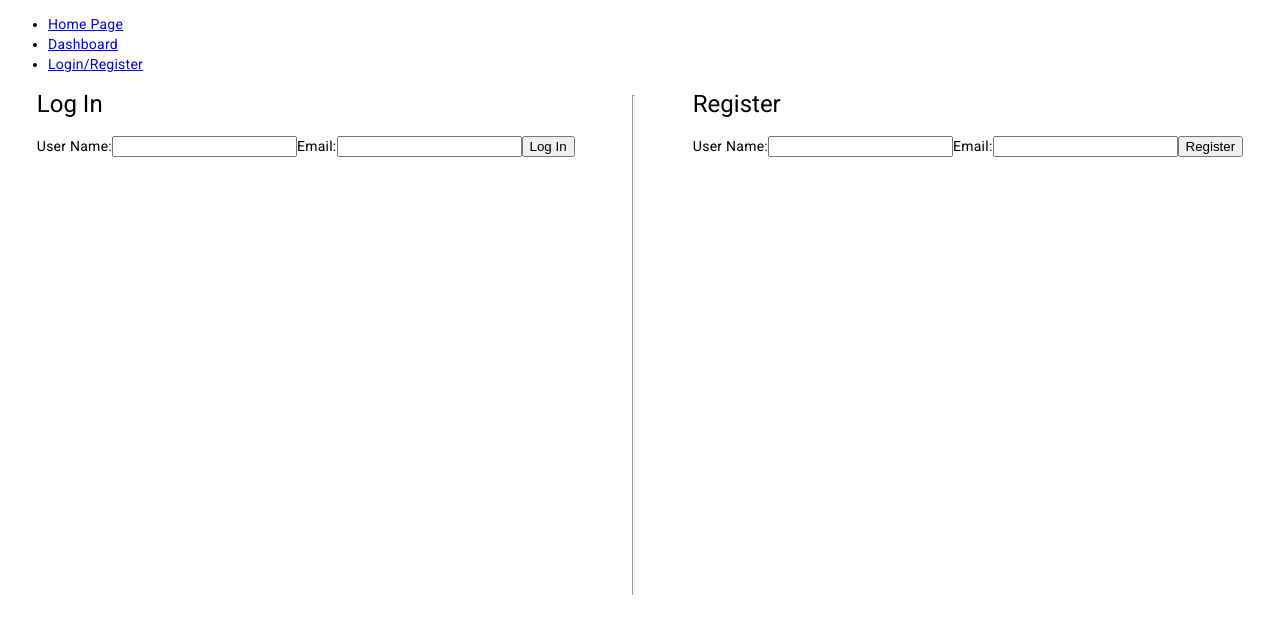
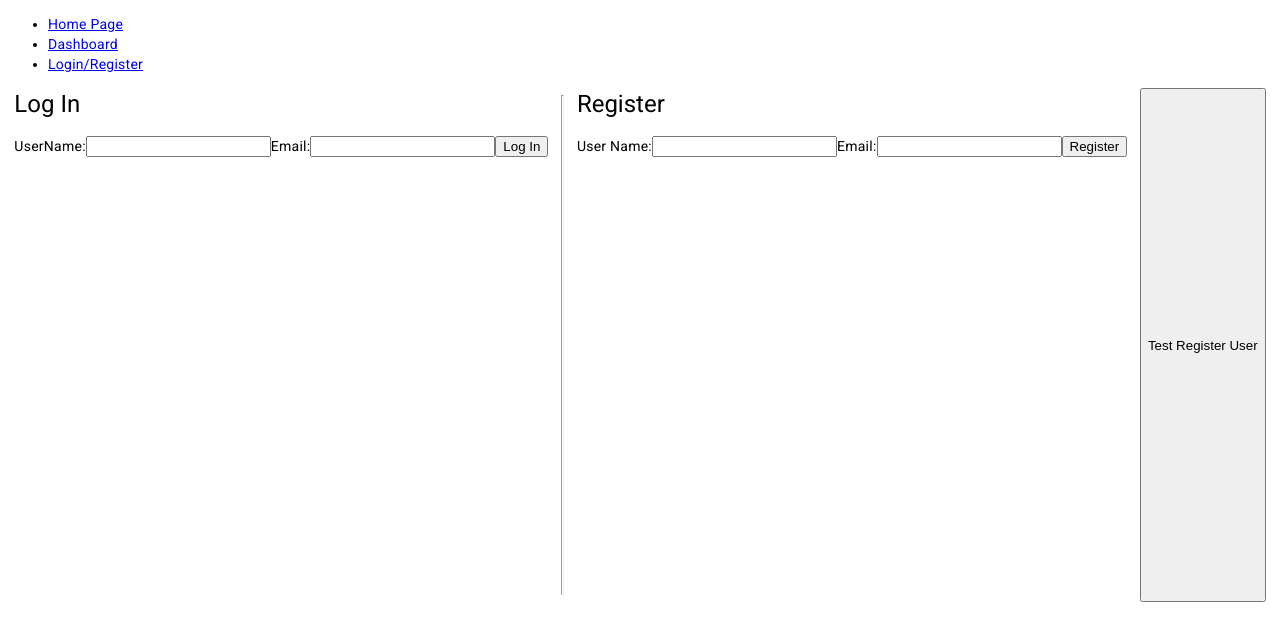
Before and after one commit to kouvang322/Task_Tracker, an Angular app: page /LoginOrRegister in a window 1280 px wide. Shown: the top 640 px of the page. Built offline with nearby package versions, Linux system fonts and the light colour scheme.

Commit message:
connected create new user

```diff
--- a/src/app/component/dashboard/dashboard.component.ts
+++ b/src/app/component/dashboard/dashboard.component.ts
@@ -24,7 +24,6 @@ import { MatInputModule } from '@angular/material/input';
 import { MatFormFieldModule } from '@angular/material/form-field';
 import { Task } from '../../interfaces/Task';
 import { NeonDbService } from '../../services/neon-db.service';
-import { MatSlideToggleModule } from '@angular/material/slide-toggle';
 import { FormBuilder, FormGroup, Validators } from '@angular/forms';
 
 
--- a/src/app/component/homepage/homepage.component.html
+++ b/src/app/component/homepage/homepage.component.html
@@ -1,2 +1,2 @@
 <h2>Welcome to Task Tracker</h2>
-<button (click)="GoToLoginOrRegisterPage()">Log In / Register</button>
+<button (click)="GoToLoginOrRegisterPage()">Login / Register</button>
--- a/src/app/component/login-or-register/login-or-register.component.html
+++ b/src/app/component/login-or-register/login-or-register.component.html
@@ -2,7 +2,7 @@
     <div style="float: left;">
         <h1>Log In</h1>
         <form action="/submit-LogIn" method="post">
-            <label for="LogInUserName">User Name:</label>
+            <label for="LogInUserName">UserName:</label>
             <input type="text" id="LogInUserName" name="LogInUserName">
             <label for="LogInEmail">Email:</label>
             <input type="email" id="LogInEmail" name="LogInEmail">
@@ -13,7 +13,7 @@
     <div>
         <hr width="1" size="500">
     </div>
-    <div style="float: right; ">
+    <div style="float: right;">
         <h1>Register</h1>
         <form action="/submit-Register" method="post">
             <label for="RegisterUserName">User Name:</label>
@@ -23,4 +23,6 @@
             <button type="submit">Register</button>
         </form>
     </div>
+
+    <button (click)="createUser()">Test Register User</button>
 </div>
--- a/src/app/component/login-or-register/login-or-register.component.ts
+++ b/src/app/component/login-or-register/login-or-register.component.ts
@@ -1,4 +1,6 @@
 import { Component } from '@angular/core';
+import { NeonDbService } from '../../services/neon-db.service';
+import { User } from '../../interfaces/User';
 
 @Component({
   selector: 'app-login-or-register',
@@ -9,4 +11,20 @@ import { Component } from '@angular/core';
 })
 export class LoginOrRegisterComponent {
 
+  constructor(private dataService: NeonDbService){}
+
+  createdUser!: User;
+  createUser(){
+    const testUser: User = {
+      userName: "Kouvang",
+      password: "Test123"
+    }
+    this.dataService.createNewUser(testUser).subscribe((data: User) => {
+      this.createdUser = data;
+      console.log(this.createdUser);
+
+    }, (error) => {
+      console.log(error);
+    });
+  }
 }
--- a/src/app/services/neon-db.service.ts
+++ b/src/app/services/neon-db.service.ts
@@ -2,6 +2,7 @@ import { Injectable } from '@angular/core';
 import { HttpClient } from '@angular/common/http';
 import { Observable } from 'rxjs';
 import { Task } from '../interfaces/Task';
+import { User } from '../interfaces/User';
 
 
 @Injectable({
@@ -37,6 +38,10 @@ export class NeonDbService {
       ${taskId}`);
   }
 
+  createNewUser(user: User): Observable<User>{
+    return this.http.post<User>(`${this.baseUrl}/LoginOrRegister/api/data/createUser`, {user});
+  }
+
   sayHello(){
     console.log("hi, you are connected to service");
   }
```
